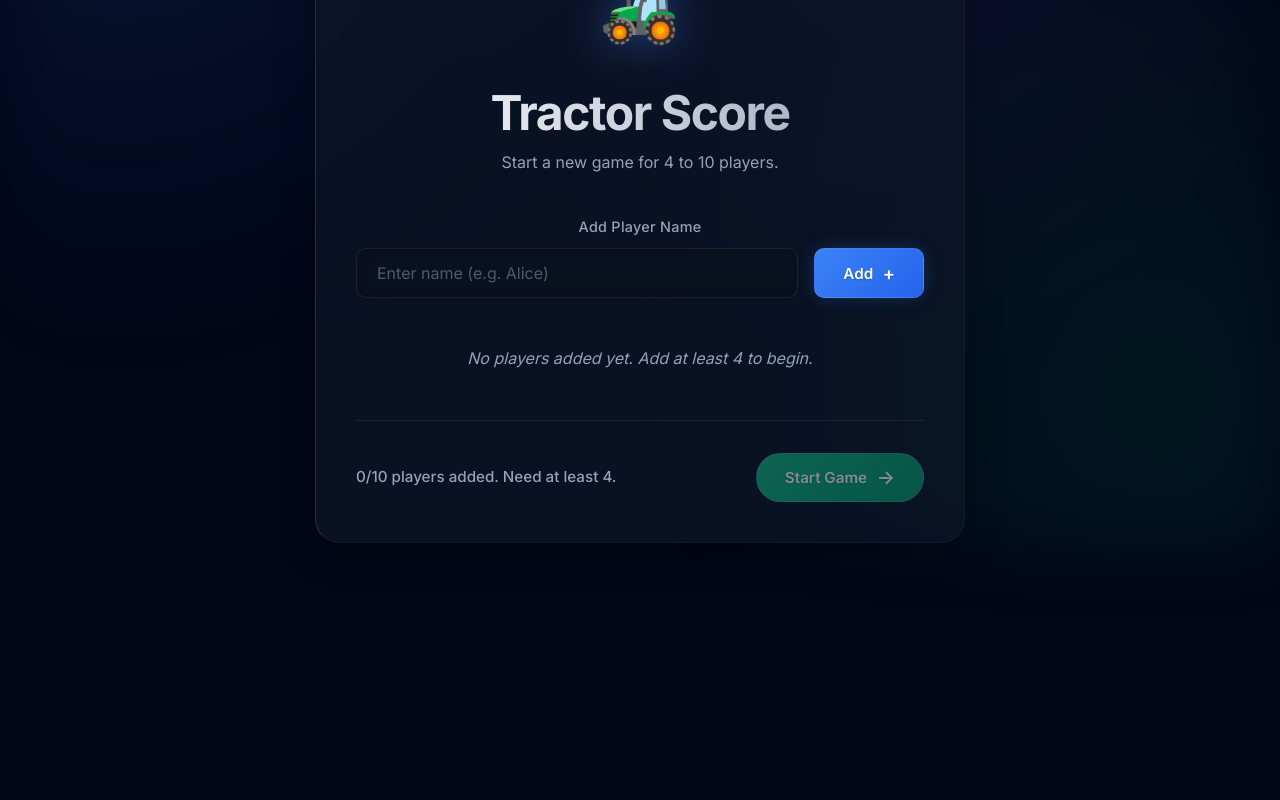
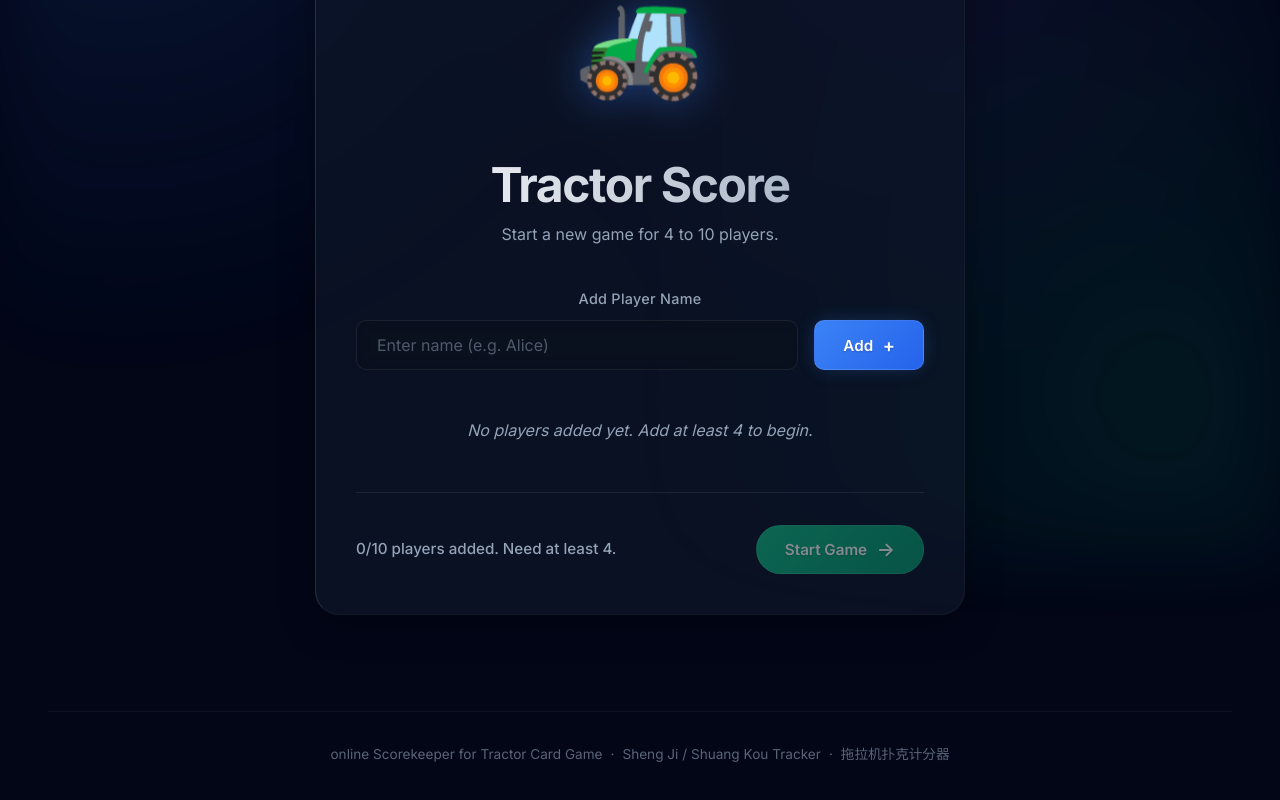
Before and after one commit to lixinletterbox/tractor-score, a React (Vite) app: page / in a window 1280 px wide. Shown: the part 246-1046 px from the top of the page. Before the commit the page ends 933 px from the top, so only its background shows below. Built offline with nearby package versions, Linux system fonts and the light colour scheme.

Commit message:
add seo meta data add favicon.png

```diff
--- a/index.html
+++ b/index.html
@@ -2,9 +2,11 @@
 <html lang="en">
   <head>
     <meta charset="UTF-8" />
-    <link rel="icon" type="image/svg+xml" href="/favicon.svg" />
+    <link rel="icon" type="image/png" href="/favicon.png" />
     <meta name="viewport" content="width=device-width, initial-scale=1.0" />
-    <title>tractor-score</title>
+    <meta name="description" content="A professional online Scorekeeper for Tractor Card Game (拖拉机扑克), Sheng Ji (升级), and Shuang Kou (双扣). Easily track scores, levels, and roles for your card games." />
+    <meta name="keywords" content="拖拉机扑克计分器, 升级/双扣计分工具, online Scorekeeper for Tractor Card Game, 拖拉机, 升级, 双扣, 计分, Tractor Score, Sheng Ji Score" />
+    <title>拖拉机扑克计分器 | 升级/双扣计分工具 | online Scorekeeper for Tractor Card Game</title>
   </head>
   <body>
     <div id="root"></div>
--- a/src/components/Dashboard.tsx
+++ b/src/components/Dashboard.tsx
@@ -3,6 +3,7 @@ import type { Player } from '../types';
 import { indexToScore, scoreToIndex } from '../logic/scoring';
 import { exportStandingsToPDF } from '../utils/pdfExport';
 import { useTranslation } from '../i18n/LanguageContext';
+import { SEOFooter } from './SEOFooter';
 
 interface DashboardProps {
     players: Player[];
@@ -628,6 +629,7 @@ export const Dashboard: React.FC<DashboardProps> = ({ players, setPlayers, onEnd
                     </div>
                 )
             }
+            <SEOFooter />
         </div >
     );
 };
--- /dev/null
+++ b/src/components/SEOFooter.tsx
@@ -0,0 +1,28 @@
+import React from 'react';
+import { useTranslation } from '../i18n/LanguageContext';
+
+export const SEOFooter: React.FC = () => {
+    const { language } = useTranslation();
+
+    return (
+        <footer className="seo-footer">
+            <div className="seo-content" role="contentinfo">
+                {language === 'zh' ? (
+                    <>
+                        <h4 className="sr-only">专业的扑克计分工具</h4>
+                        <p>
+                            <span>拖拉机扑克计分器</span> · <span>升级/双扣计分工具</span> · <span>Tractor Scorekeeper Online</span>
+                        </p>
+                    </>
+                ) : (
+                    <>
+                        <h4 className="sr-only">Professional Poker Scorekeeping Tool</h4>
+                        <p>
+                            <span>online Scorekeeper for Tractor Card Game</span> · <span>Sheng Ji / Shuang Kou Tracker</span> · <span>拖拉机扑克计分器</span>
+                        </p>
+                    </>
+                )}
+            </div>
+        </footer>
+    );
+};
--- a/src/components/Setup.tsx
+++ b/src/components/Setup.tsx
@@ -1,6 +1,8 @@
 import React, { useState } from 'react';
 import type { Player } from '../types';
 import { useTranslation } from '../i18n/LanguageContext';
+
+import { SEOFooter } from './SEOFooter';
 
 interface SetupProps {
     onStartGame: (players: Player[]) => void;
@@ -122,6 +124,7 @@ export const Setup: React.FC<SetupProps> = ({ onStartGame }) => {
                     </button>
                 </div>
             </div>
+            <SEOFooter />
         </div>
     );
 };
--- a/src/i18n/translations.ts
+++ b/src/i18n/translations.ts
@@ -31,7 +31,7 @@ const translations: Record<Language, Record<string, string>> = {
     'round.title': 'Record Round Result',
     'round.declarer': 'Declarer:',
     'round.selectDeclarer': "Click a player's latest score in the table above",
-    'round.teamMax': 'Team (Max {count}):',
+    'round.teamMax': 'Team ({count}):',
     'round.noneSelected': 'None selected',
     'round.calledCards': 'Cards Called by Declarer (optional)',
     'round.calledCardsPlaceholder': 'e.g. Ace of Spades, King of Hearts',
@@ -120,7 +120,7 @@ const translations: Record<Language, Record<string, string>> = {
     'round.title': '记录回合结果',
     'round.declarer': '庄家：',
     'round.selectDeclarer': '点击玩家的最新分数',
-    'round.teamMax': '队友（最多 {count} 人）：',
+    'round.teamMax': '队友（{count}人）：',
     'round.noneSelected': '未选择',
     'round.calledCards': '庄家叫的牌（可选）',
     'round.calledCardsPlaceholder': '例如：黑桃A、红心K',
--- a/src/index.css
+++ b/src/index.css
@@ -300,8 +300,8 @@ input::placeholder {
 }
 
 .logo-icon {
-  font-size: 4rem;
-  margin-bottom: 1.5rem;
+  font-size: 6.5rem;
+  margin-bottom: 2rem;
   display: inline-block;
   filter: drop-shadow(0 0 20px rgba(59, 130, 246, 0.4));
   animation: float 6s ease-in-out infinite;
@@ -414,7 +414,7 @@ input::placeholder {
 }
 
 .logo-icon.mini {
-  font-size: 2rem;
+  font-size: 3.5rem;
   animation: none;
   filter: none;
   margin: 0;
@@ -835,3 +835,49 @@ tbody tr:nth-last-child(2) td:first-child {
   color: white;
   box-shadow: 0 0 12px -2px var(--primary-glow);
 }
+
+/* SEO Footer */
+.seo-footer {
+  margin-top: 4rem;
+  padding: 2rem 1rem;
+  border-top: 1px solid var(--border-color);
+  text-align: center;
+  opacity: 0.6;
+  transition: opacity 0.3s ease;
+}
+
+.seo-footer:hover {
+  opacity: 1;
+}
+
+.seo-content p {
+  font-size: 0.85rem;
+  color: var(--text-muted);
+  display: flex;
+  flex-wrap: wrap;
+  justify-content: center;
+  gap: 0.5rem;
+}
+
+.seo-content span {
+  white-space: nowrap;
+}
+
+.sr-only {
+  position: absolute;
+  width: 1px;
+  height: 1px;
+  padding: 0;
+  margin: -1px;
+  overflow: hidden;
+  clip: rect(0, 0, 0, 0);
+  white-space: nowrap;
+  border-width: 0;
+}
+
+@media (max-width: 640px) {
+  .seo-footer {
+    margin-top: 2rem;
+    padding: 1.5rem 1rem;
+  }
+}
```
Also changed, not shown: public/favicon.png (added).
